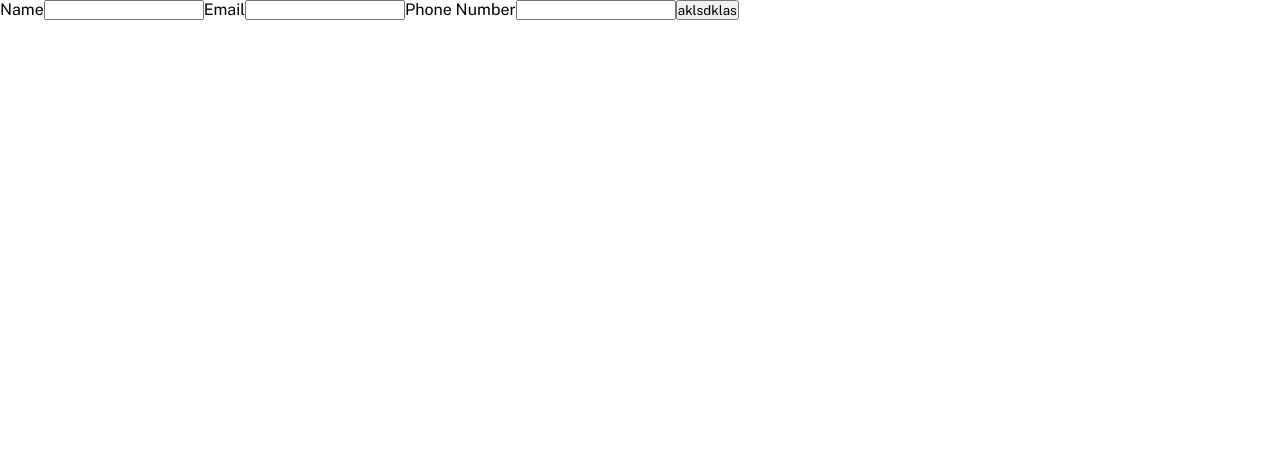
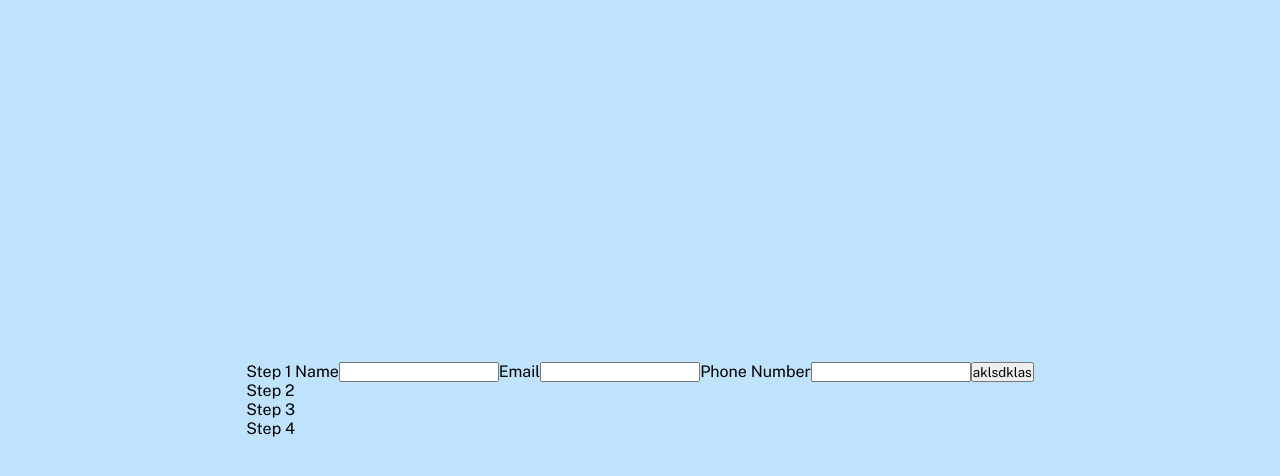
Before and after one commit to Mateeb11/multi-step-form, a React (Vite) app: page / in a window 1280 px wide. Shown: the top 476 px of the page. Built offline with nearby package versions, Linux system fonts and the light colour scheme.

Commit message:
center the content

```diff
--- a/src/App.scss
+++ b/src/App.scss
@@ -0,0 +1,7 @@
+html {
+  background-color: var(--clr-primary-200);
+}
+body {
+  display: grid;
+  place-content: center;
+}
--- a/src/Component/Content.jsx
+++ b/src/Component/Content.jsx
@@ -4,6 +4,7 @@ import classes from "./Content.module.scss";
 
 import Info from "./Form/Info";
 import Plan from "./Form/Plan";
+import Steps from "./Steps/Steps";
 
 export default function Content() {
   const [info, setInfo] = useState({ Name: "", Email: "sajkdkj", Number: "" });
@@ -11,8 +12,15 @@ export default function Content() {
 
   return (
     <>
-      {step === 1 && <Info setInfo={setInfo} info={info} setStep={setStep} />}
-      {step === 2 && <Plan />}
+      <main className={classes.container}>
+        <Steps />
+        <div>
+          {step === 1 && (
+            <Info setInfo={setInfo} info={info} setStep={setStep} />
+          )}
+          {step === 2 && <Plan />}
+        </div>
+      </main>
     </>
   );
 }
--- a/src/Component/Content.module.scss
+++ b/src/Component/Content.module.scss
@@ -0,0 +1,3 @@
+.container {
+  display: flex;
+}
--- a/src/Component/Steps/Steps.jsx
+++ b/src/Component/Steps/Steps.jsx
@@ -0,0 +1,14 @@
+import classes from "./Steps.module.scss";
+
+export default function Steps() {
+  return (
+    <>
+      <section className={classes.container}>
+        <p>Step 1</p>
+        <p>Step 2</p>
+        <p>Step 3</p>
+        <p>Step 4</p>
+      </section>
+    </>
+  );
+}
--- /dev/null
+++ b/src/Component/Steps/Steps.module.scss
@@ -0,0 +1,5 @@
+.container {
+  position: relative;
+
+  background-repeat: no-repeat;
+}
--- a/src/index.scss
+++ b/src/index.scss
@@ -12,11 +12,11 @@
   --clr-primary-erorr: hsl(354, 84%, 57%);
 
   //Neutral
-  --clr-primary-700: hsl(231, 11%, 63%);
-  --clr-primary-600: hsl(229, 24%, 87%);
-  --clr-primary-400: hsl(217, 100%, 97%);
-  --clr-primary-200: hsl(231, 100%, 99%);
-  --clr-primary-100: hsl(0, 0%, 100%);
+  --clr-neutral-700: hsl(231, 11%, 63%);
+  --clr-neutral-600: hsl(229, 24%, 87%);
+  --clr-neutral-400: hsl(217, 100%, 97%);
+  --clr-neutral-200: hsl(231, 100%, 99%);
+  --clr-neutral-100: hsl(0, 0%, 100%);
 
   // Body Copy
   --font-size-medium: 16px;
```
